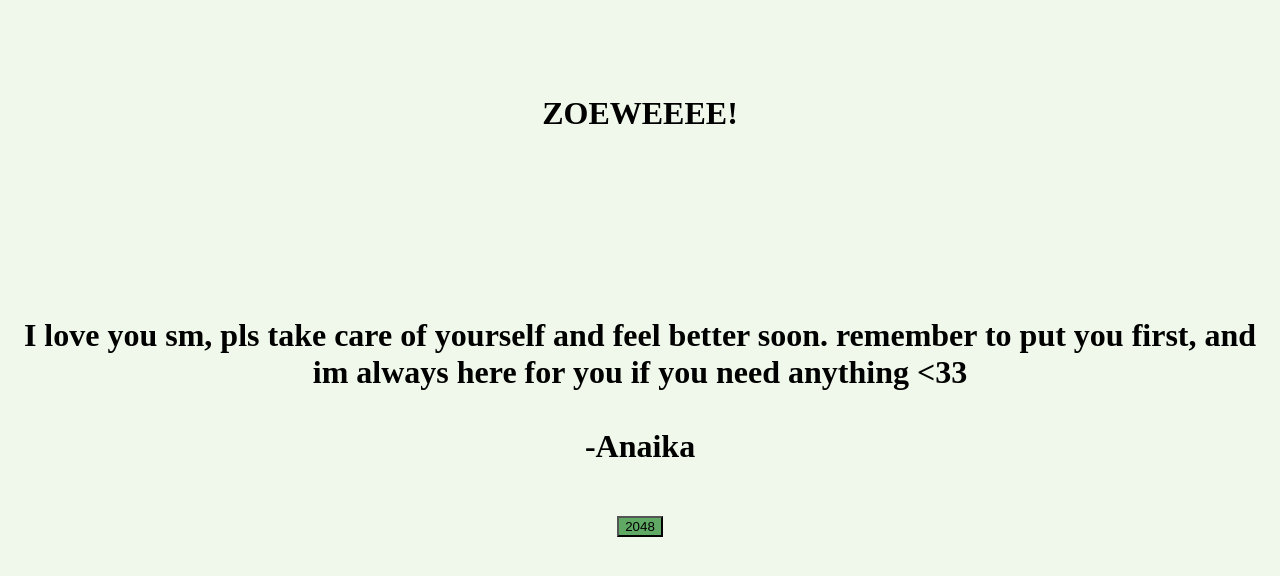
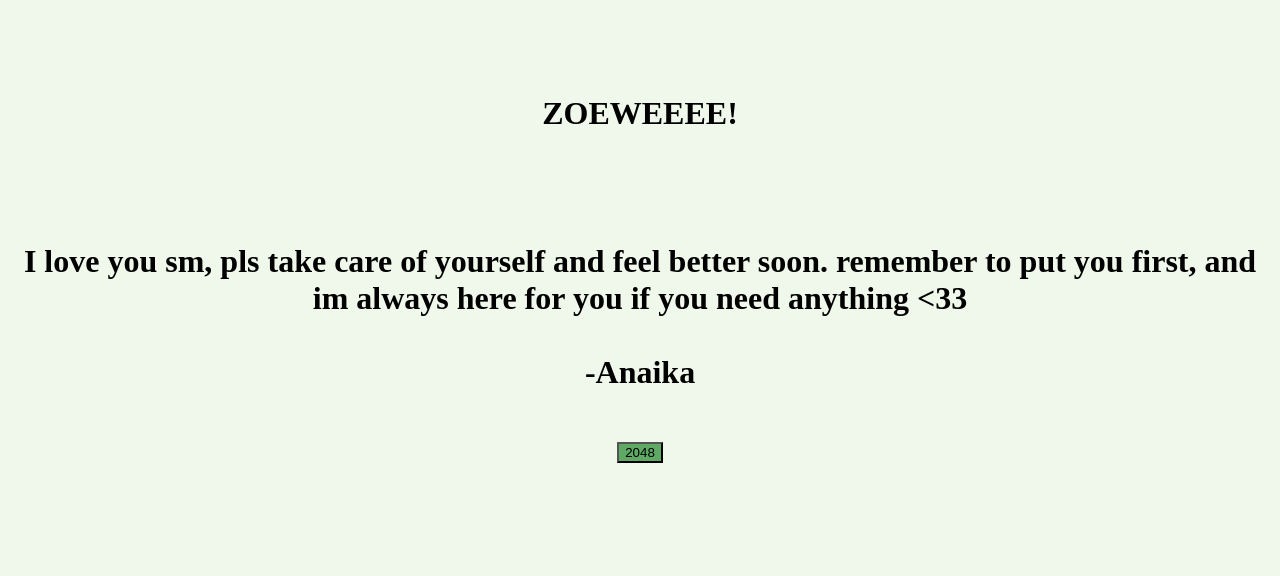
Before and after one commit to AnaikaW/zoe, a plain HTML site: page index.html in a window 1280 px wide. Drawn offline with Linux system fonts and the light colour scheme.

Commit message:
Update index.html

```diff
--- a/index.html
+++ b/index.html
@@ -11,7 +11,7 @@
 </head>
 
 <body>
-	<h1><br><br>ZOEWEEEE! <br><br> <br><br> <br><br>  I love you sm, pls take care of yourself and feel better soon. remember to put you first, and im always here for you if you need anything <33
+	<h1><br><be> <br><be> ZOEWEEEE! <br><br> <br><br>  I love you sm, pls take care of yourself and feel better soon. remember to put you first, and im always here for you if you need anything <33
         <br><br>-Anaika <br><br><a href="https://anaikaw.github.io/zoe2048/"><button style="background-color: #60A965; color: black;"> 2048 </button></a>
 
 </body>
```
